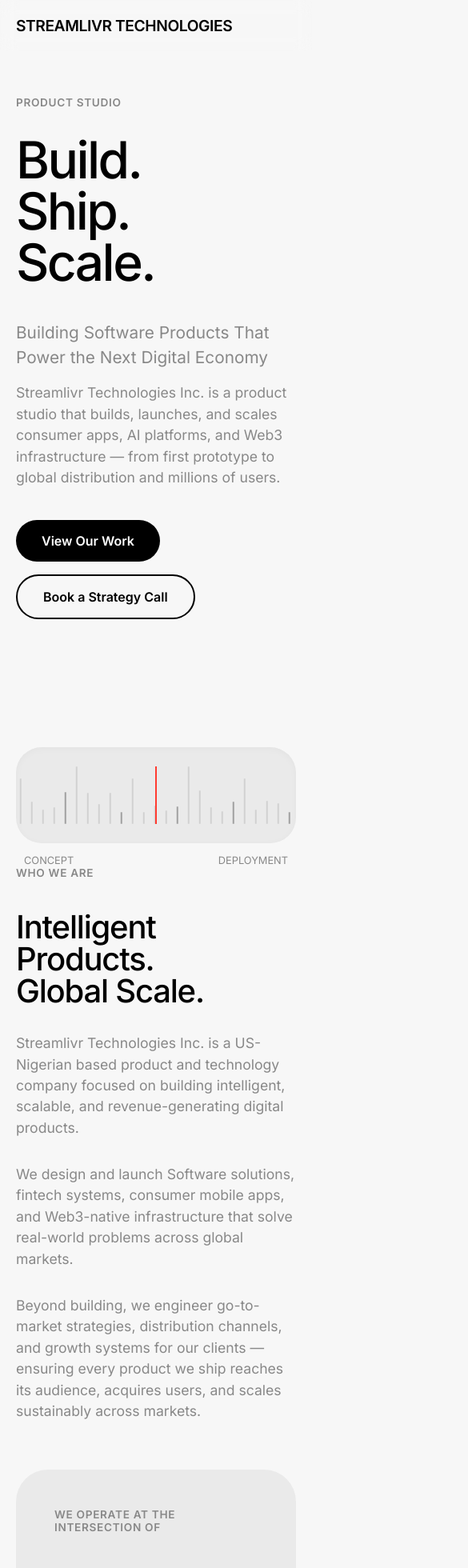
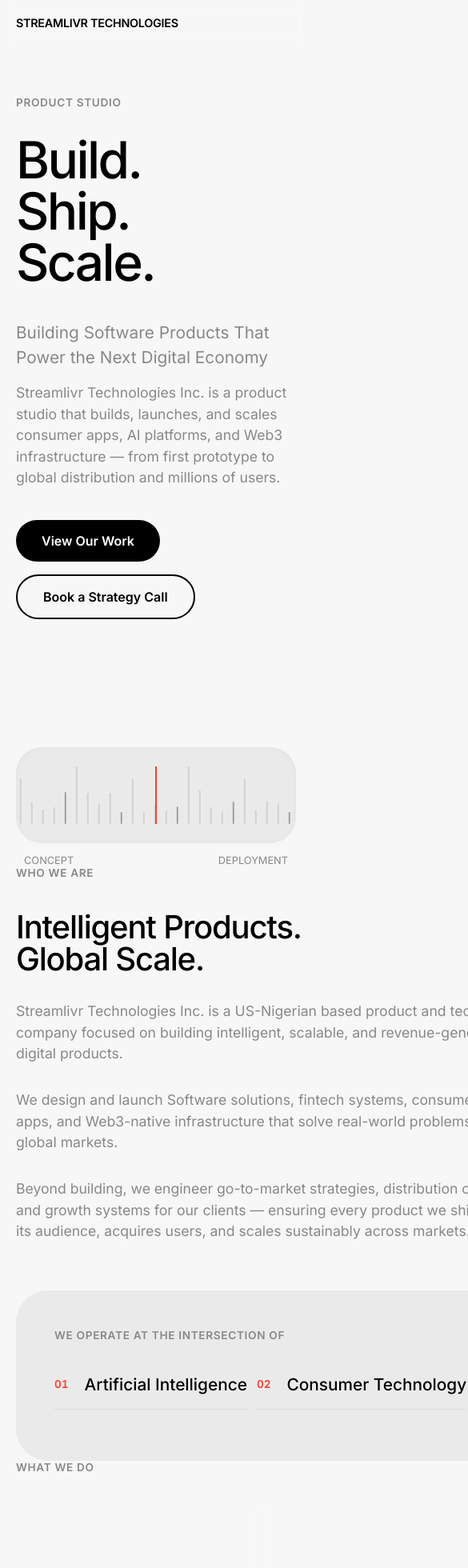
Before and after one commit to joshuaehizibue/portfolio, a React (Vite) app: page / in a window 390 px wide. Shown: the top 1960 px of the page at 80% size, 585 px wide, since content can reach past the window. Built offline with nearby package versions, Linux system fonts and the light colour scheme.

Commit message:
fix: append mobile styles and flex-wrap badges

```diff
--- a/src/index.css
+++ b/src/index.css
@@ -927,3 +927,133 @@
     grid-template-columns: 1fr;
   }
 }
+
+/* --- Mobile Carousel Utilities & Overrides --- */
+
+/* Mobile Header Adjustment for "Technologies" overflow */
+@media (max-width: 480px) {
+  .logo {
+    font-size: 0.9rem;
+    white-space: nowrap;
+    overflow: hidden;
+    text-overflow: ellipsis;
+    max-width: 65%;
+  }
+}
+
+/* Common Carousel Styles */
+@media (max-width: 768px) {
+
+  /* Services Carousel */
+  .service-wheel-container {
+    display: flex;
+    flex-direction: column;
+    height: auto;
+    gap: 32px;
+  }
+
+  .service-list {
+    display: flex;
+    flex-direction: row;
+    overflow-x: auto;
+    gap: 16px;
+    padding-bottom: 24px;
+    scroll-snap-type: x mandatory;
+    width: 100%;
+    /* Bleed effect */
+    margin-left: -20px;
+    margin-right: -20px;
+    padding-left: 20px;
+    padding-right: 20px;
+    /* Hide scrollbar */
+    -ms-overflow-style: none;
+    scrollbar-width: none;
+  }
+
+  .service-list::-webkit-scrollbar {
+    display: none;
+  }
+
+  .service-item {
+    flex: 0 0 85%;
+    /* Shows a peek of the next card */
+    scroll-snap-align: center;
+    background: rgba(255, 255, 255, 0.03);
+    border: 1px solid rgba(255, 255, 255, 0.1);
+    padding: 24px;
+    border-radius: 16px;
+    margin-bottom: 0;
+    min-height: 180px;
+    /* Ensure consistent height */
+    display: flex;
+    flex-direction: column;
+    justify-content: center;
+  }
+
+  .lens-card {
+    display: none;
+  }
+
+  /* Portfolio Carousel */
+  .app-grid-full {
+    display: flex;
+    flex-direction: row;
+    overflow-x: auto;
+    gap: 16px;
+    padding-bottom: 24px;
+    scroll-snap-type: x mandatory;
+    margin-left: -20px;
+    margin-right: -20px;
+    padding-left: 20px;
+    padding-right: 20px;
+    -ms-overflow-style: none;
+    scrollbar-width: none;
+    width: auto;
+    max-width: 100vw;
+  }
+
+  .app-grid-full::-webkit-scrollbar {
+    display: none;
+  }
+
+  .app-card {
+    flex: 0 0 85%;
+    scroll-snap-align: center;
+    height: auto;
+    /* Auto height for content */
+    min-width: 0;
+    /* detailed flex fix */
+  }
+
+  /* Fix for store badges overflowing */
+  .store-badges {
+    display: flex;
+    flex-wrap: wrap;
+    gap: 8px;
+  }
+
+  /* About/Industries Scroll */
+  .industries-list {
+    display: flex;
+    flex-direction: row;
+    overflow-x: auto;
+    flex-wrap: nowrap;
+    gap: 12px;
+    padding-bottom: 16px;
+    margin-left: -20px;
+    margin-right: -20px;
+    padding-left: 20px;
+    padding-right: 20px;
+    -ms-overflow-style: none;
+    scrollbar-width: none;
+  }
+
+  .industries-list::-webkit-scrollbar {
+    display: none;
+  }
+
+  .industry-item {
+    flex: 0 0 auto;
+    white-space: nowrap;
+  }
+}
```
